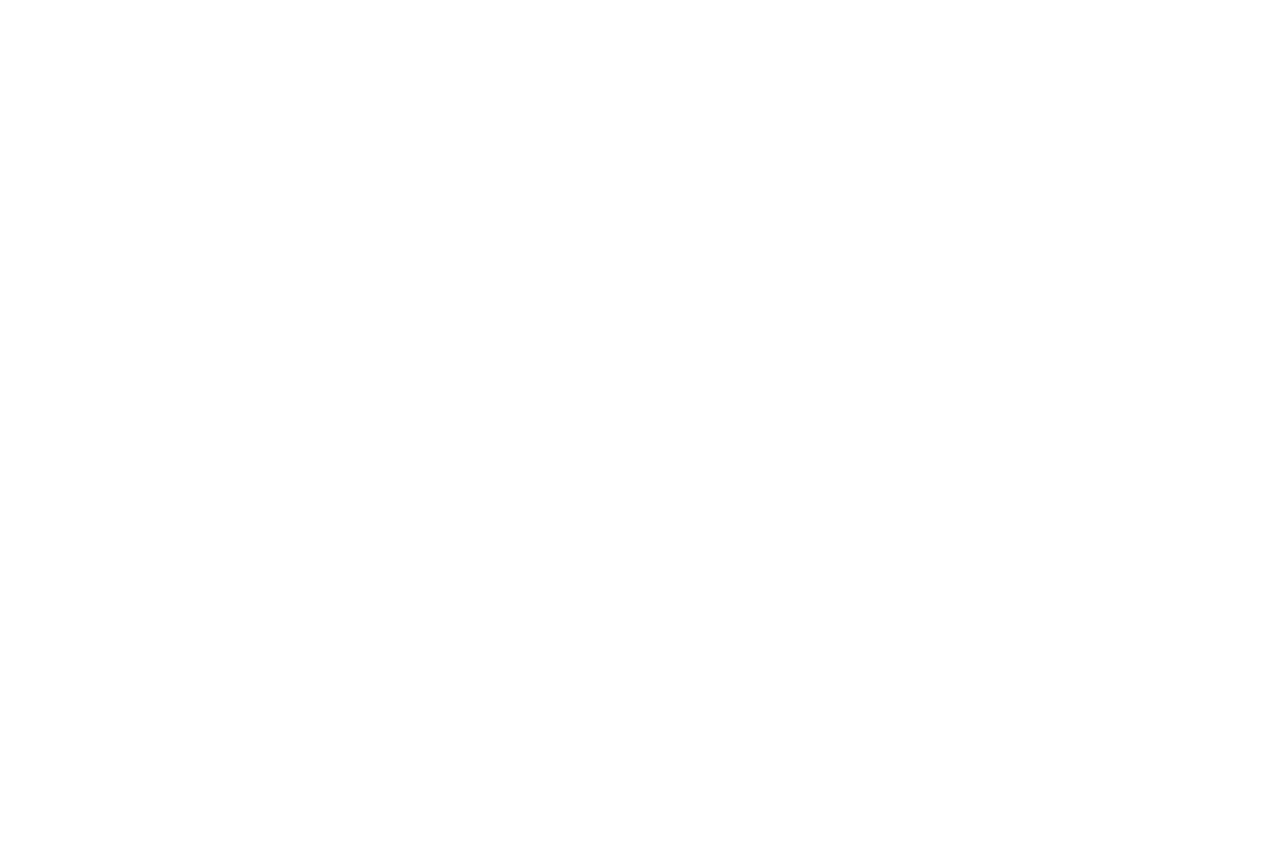
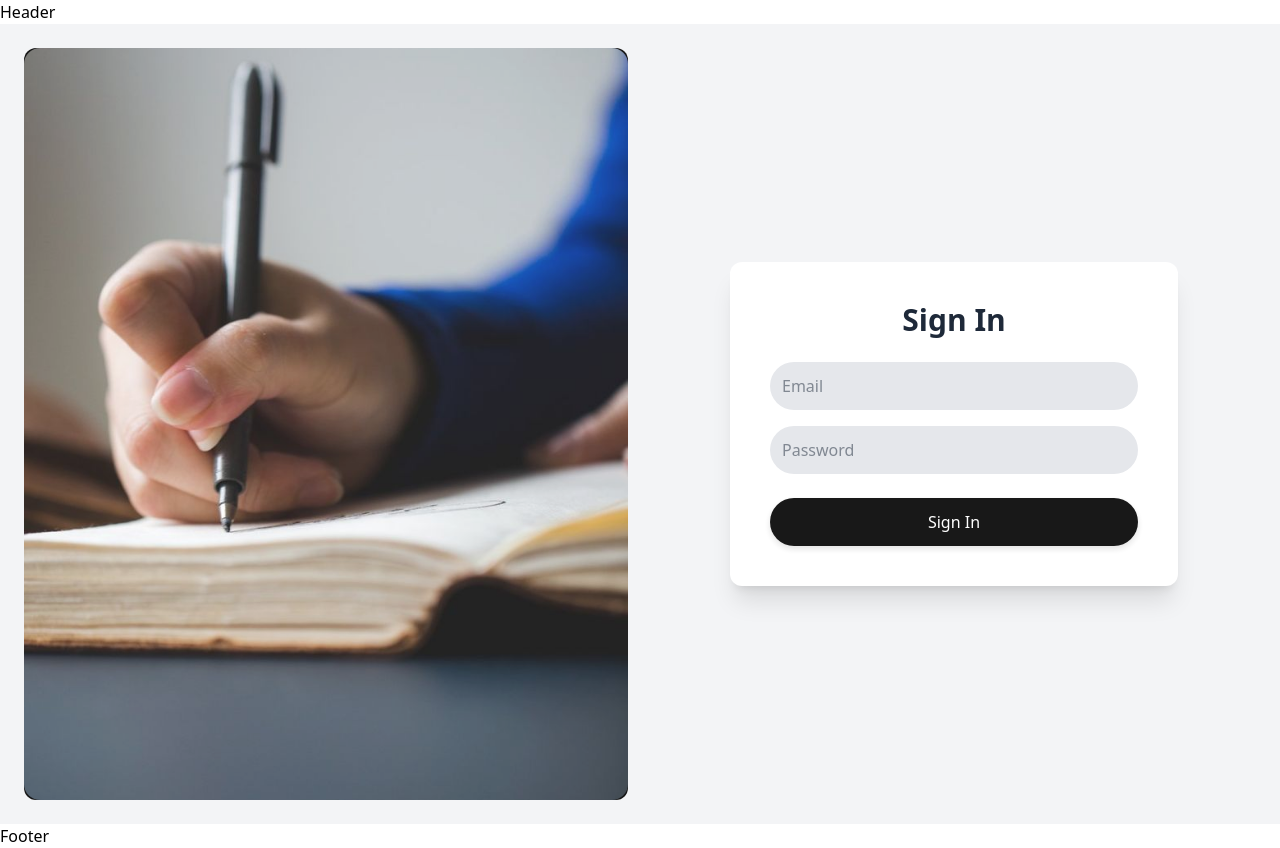
Before and after one commit to Kshitij-Halmare/Bloggin-Website-With-Ai, a React (Vite) app in the folder Frontend/: page /signin in a window 1280 px wide. Before the commit this address had no page. Before the commit the page ends 800 px from the top, so only its background shows below. Built offline with nearby package versions, Linux system fonts and the light colour scheme.

Commit message:
Signin Page

```diff
--- a/Frontend/src/App.jsx
+++ b/Frontend/src/App.jsx
@@ -2,12 +2,14 @@ import React from 'react';
 import { Routes, Route } from 'react-router-dom';
 import Layout from './Component/Layout';
 import Home from './Pages/Home';
+import Signin from './Pages/Signin';
 
 function App() {
   return (
     <Routes>
       <Route path="/" element={<Layout />}>
         <Route index  element={<Home />} />
+        <Route path="signin" element={<Signin/>}></Route>
       </Route>
     </Routes>
   );
--- /dev/null
+++ b/Frontend/src/Pages/Signin.jsx
@@ -0,0 +1,44 @@
+import React from 'react';
+import image from "../assets/SigninImage.jpg";
+
+function Signin() {
+  return (
+    <div className="w-screen h-screen bg-gray-100 p-6 flex items-center justify-center">
+      <div className="grid grid-cols-1 md:grid-cols-2 gap-6 w-full h-full max-w-7xl">
+
+        {/* Left Image Section */}
+        <div className="bg-black opacity-90 rounded-xl flex items-center justify-center overflow-hidden">
+          <img
+            src={image}
+            alt="Sign in visual"
+            className="rounded-2xl object-cover w-full h-full"
+          />
+        </div>
+
+        {/* Right Form Section */}
+        <div className="flex items-center justify-center">
+          <div className="bg-white p-10 rounded-xl shadow-xl w-full max-w-md">
+            <h2 className="text-3xl font-bold mb-6 text-center text-gray-800">Sign In</h2>
+
+            <input
+              type="text"
+              placeholder="Email"
+              className="w-full p-3 mb-4 rounded-full bg-gray-200 text-gray-800 focus:outline-none focus:ring-2 focus:ring-blue-600 focus:ring-opacity-50"
+            />
+            <input
+              type="password"
+              placeholder="Password"
+              className="w-full p-3 mb-6 rounded-full bg-gray-200 text-gray-800 focus:outline-none focus:ring-2 focus:ring-blue-600 focus:ring-opacity-50"
+            />
+            <button className="w-full bg-black text-white p-3 rounded-full drop-shadow-md shadow-black opacity-90 hover:opacity-75 transition duration-300 ease-in-out">
+              Sign In
+            </button>
+          </div>
+        </div>
+
+      </div>
+    </div>
+  );
+}
+
+export default Signin;
```
Also changed, not shown: Frontend/src/assets/SigninImage.jpg (added).
